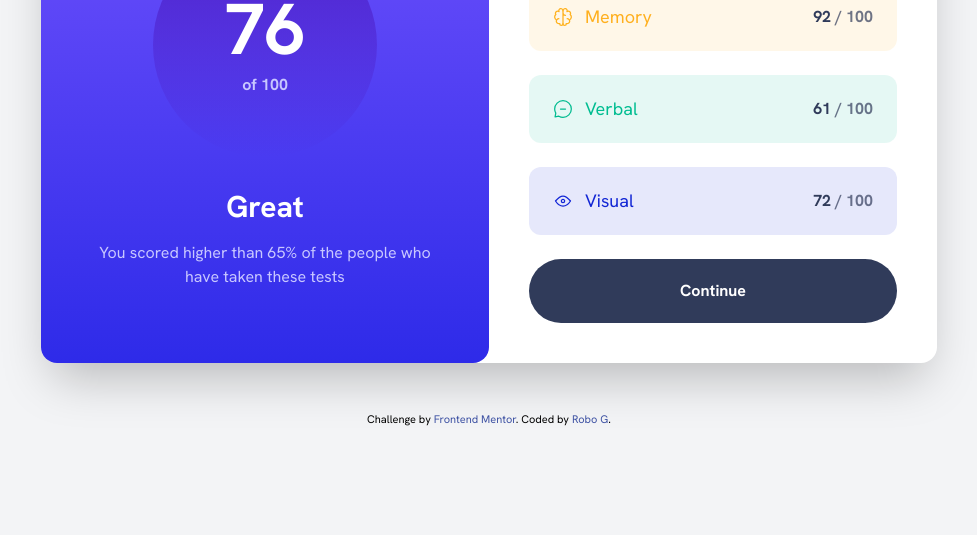
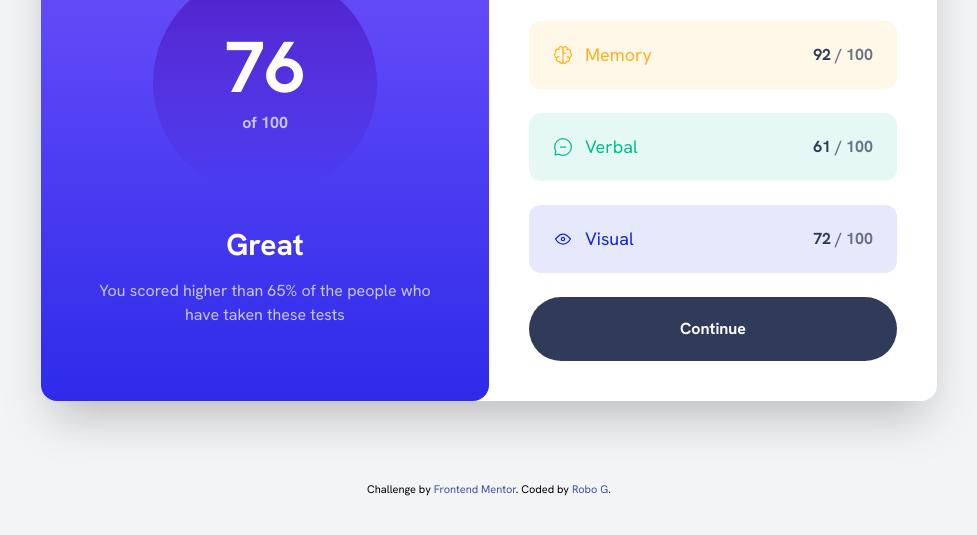
Before and after one commit to RoboG-11/web-pages, a website: page results-summary-component-main/src/index.html in a window 1280 px wide. Shown: the part 233-768 px from the top of the page, without its empty margins (151-1128 px from the left). Drawn offline with Linux system fonts and the light colour scheme.

Commit message:
Update files.

```diff
--- a/results-summary-component-main/src/index.html
+++ b/results-summary-component-main/src/index.html
@@ -32,8 +32,12 @@
     </style>
   </head>
 
-  <body class="font-haken bg-gray-100 py-8">
-    <section class="w-[90%] max-w-md mx-auto bg-white shadow-2xl md:flex md:rounded-2xl md:max-w-4xl">
+  <body
+    class="font-haken bg-gray-100 py-8 flex flex-col items-center justify-center min-h-screen"
+  >
+    <section
+      class="w-[90%] max-w-md mx-auto bg-white shadow-2xl md:flex md:rounded-2xl md:max-w-4xl"
+    >
       <article
         class="bg-gradient-to-b from-light-slate-blue to-light-royal-blue rounded-b-2xl p-10 text-white text-center md:rounded-2xl md:w-1/2 md:grid md:content-center"
       >
@@ -110,7 +114,7 @@
     </section>
 
     <br /><br />
-    <div class="attribution">
+    <div class="attribution mt-8">
       Challenge by
       <a href="https://www.frontendmentor.io?ref=challenge" target="_blank"
         >Frontend Mentor</a
```
Also changed, not shown: results-summary-component-main/src/css/style.css, 1 other file.
